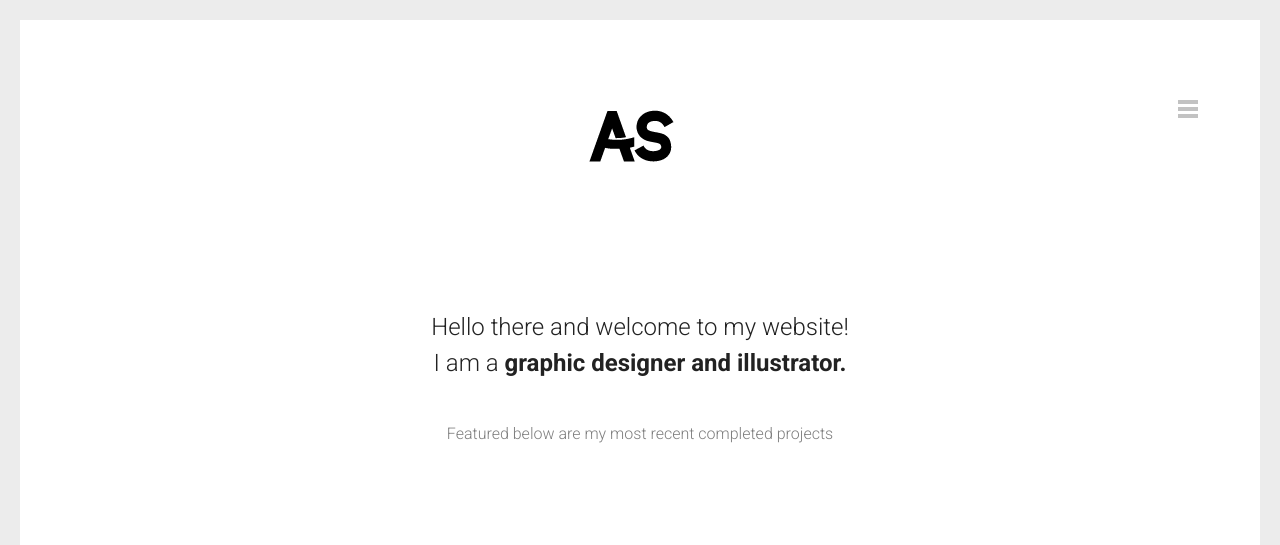
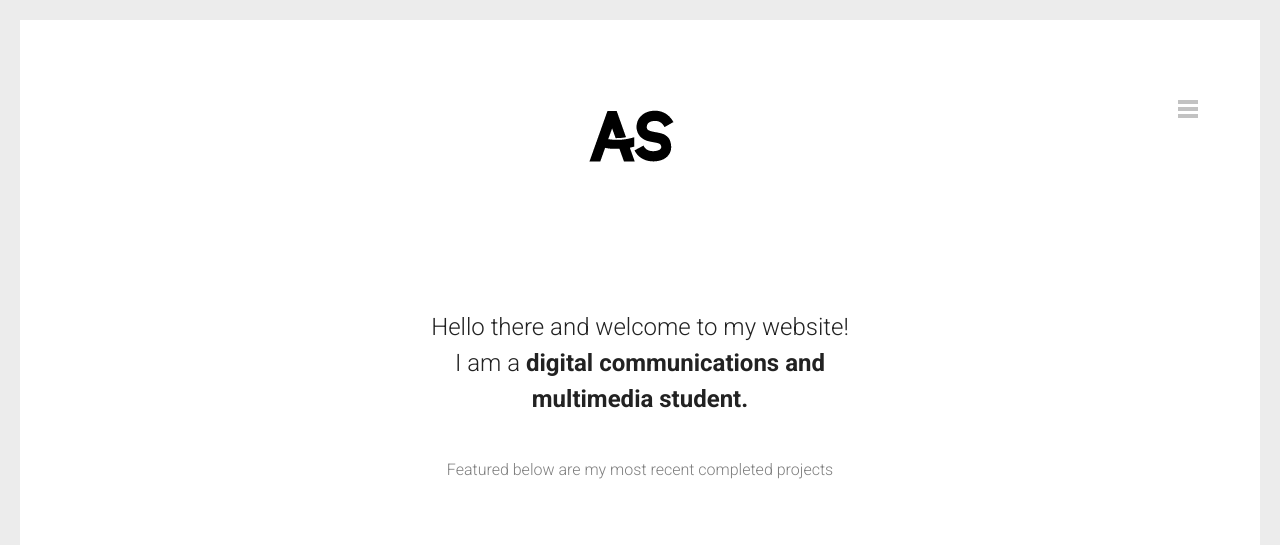
Before and after one commit to Arinsoukoule/portfolio-website-v1, a plain HTML site: page index.html in a window 1280 px wide. Shown: the top 545 px of the page. Drawn offline with Linux system fonts and the light colour scheme.

Commit message:
Update index.html

```diff
--- a/index.html
+++ b/index.html
@@ -72,7 +72,7 @@
             </div>
 
             <div class="block content-1170 center-relative">
-                <h1 class="entry-title">Hello there and welcome to my website! I am a  <b>graphic designer and illustrator.</b></h1>
+                <h1 class="entry-title">Hello there and welcome to my website! I am a  <b>digital communications and multimedia student.</b></h1>
                 <p class="page-desc">Featured below are my most recent completed projects</p>
             </div>
 
```
